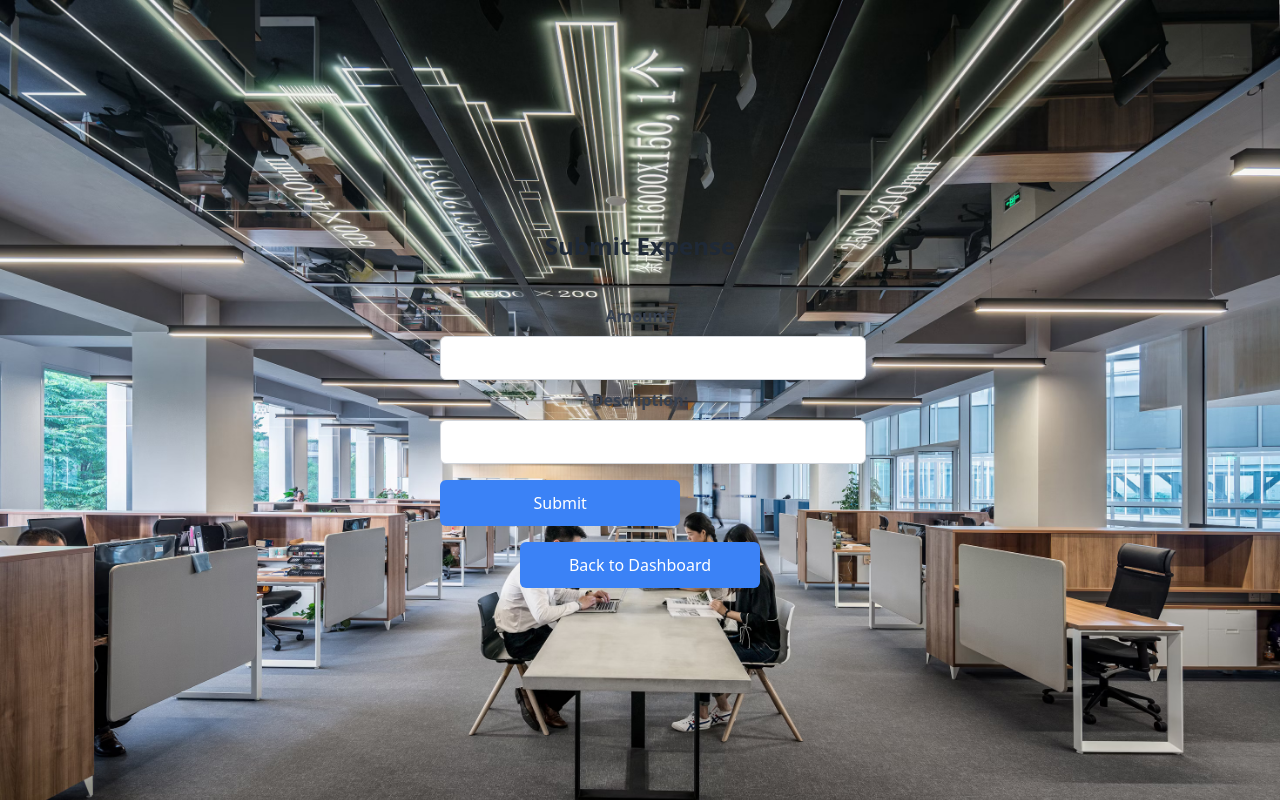
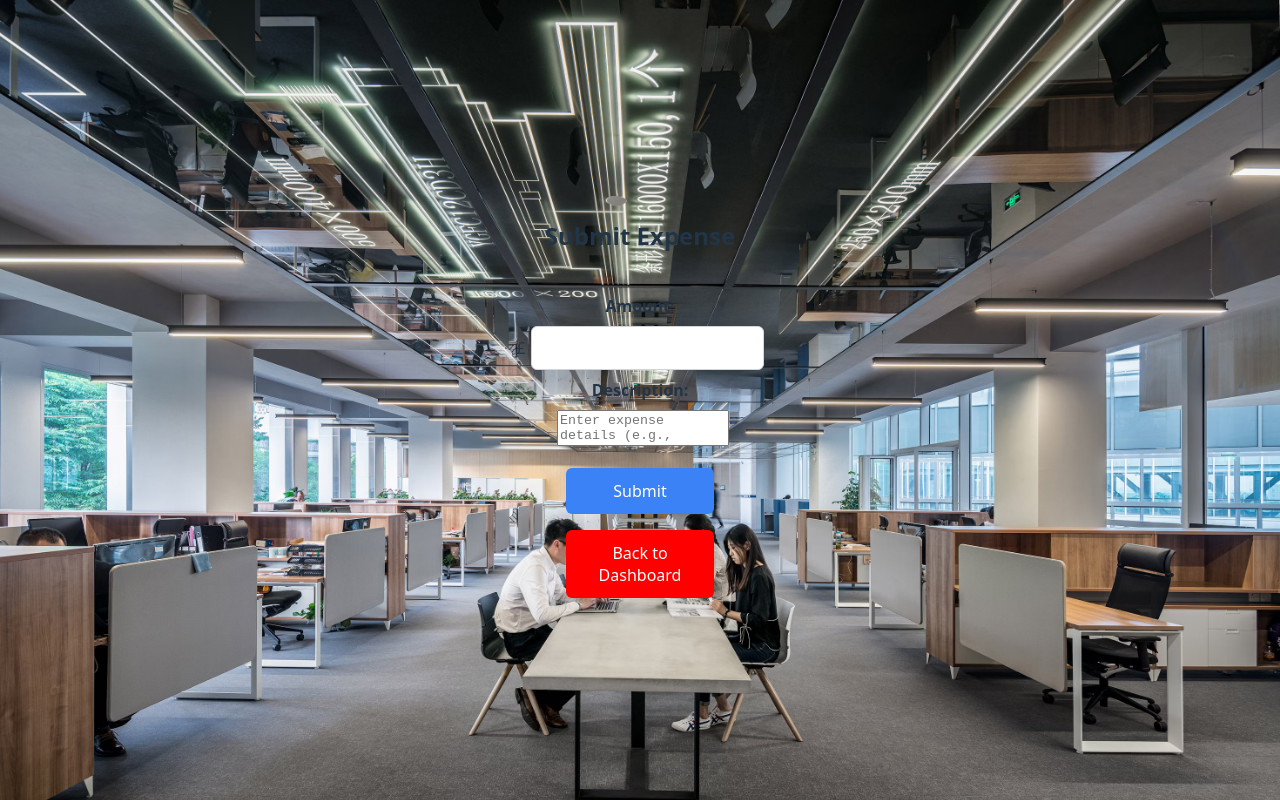
Before and after one commit to mollyhall05/employee-portal, a React (Vite) app: page /submit-expense in a window 1280 px wide. Built offline with nearby package versions, Linux system fonts and the light colour scheme; a web font is replaced by a local one.

Commit message:
bug fixes on work schedule and some styling changes

```diff
--- a/src/pages/Submit-Expense.jsx
+++ b/src/pages/Submit-Expense.jsx
@@ -2,6 +2,7 @@ import React, { useState,useEffect } from 'react';
 import { useNavigate} from 'react-router-dom';
 import { database } from "../firebase_setup/firebase.js";
 import { collection, addDoc,doc,getDoc} from "firebase/firestore";
+import { colors } from '@mui/material';
 
 function SubmitExpense() {
     const navigate = useNavigate();
@@ -54,28 +55,43 @@ function SubmitExpense() {
     return (
         <div style={{textAlign: 'center', padding: '20px' }}>
             <h2>Submit Expense</h2>
-            <form onSubmit={handleSubmit} style={{display: "inline-block", textAlign: "left"}}>
+            <form onSubmit={handleSubmit} style={{display: "flex", flexDirection: "column", alignItems: "center"}}>
                 <div>
                     <label>Amount:</label>
+                    <div style={{ display: "flex", alignItems: "center" }}>
+                    <span style={{ marginRight: "5px" }}>£</span>
                     <input
                         type="number"
                         value={amount}
                         onChange={(e) => setAmount(e.target.value)}
+                        min="0"
+                        step="0.01" // Allows decimal values for GBP
                         required
                     />
+                    </div>
                 </div>
                 <div>
-                    <label>Description:</label>
-                    <input
-                        type="text"
-                        value={description}
-                        onChange={(e) => setDescription(e.target.value)}
-                        required
-                    />
+                <label>Description:</label>
+                <textarea
+        value={description}
+        onChange={(e) => setDescription(e.target.value)}
+        placeholder="Enter expense details (e.g., Travel, Meals, etc.)"
+        rows="2" // Initial number of rows
+        style={{
+            width: "100%",
+            resize: "none", // Prevent manual resizing
+            overflow: "hidden", // Prevent scrollbars
+        }}
+        onInput={(e) => {
+            e.target.style.height = "auto"; // Reset height
+            e.target.style.height = `${e.target.scrollHeight}px`; // Adjust height dynamically
+        }}
+        required
+    />
                 </div>
                 <button type="submit">Submit</button>
+                <button onClick={() => navigate('/consultant-dashboard')} style={{background:"red"}}>Back to Dashboard</button>
             </form>
-            <button onClick={() => navigate('/consultant-dashboard')}>Back to Dashboard</button>
         </div>
     );
 }
--- a/src/pages/Submit-Leave.jsx
+++ b/src/pages/Submit-Leave.jsx
@@ -56,7 +56,7 @@ function SubmitLeave() {
     };
 
     return (
-        <div style={{textAlign: 'center', padding: '20px' }}>
+        <div style={{textAlign: 'center', padding: '20px'}}>
             <h2>Submit Leave Request</h2>
             <form onSubmit={handleSubmit}>
                 <div>
@@ -72,8 +72,6 @@ function SubmitLeave() {
                         <option value="Personal">Personal</option>
                     </select>
                 </div>
-
-                <br />
                 <div>
                     <label>Start Date: </label>
                     <input
@@ -83,8 +81,6 @@ function SubmitLeave() {
                         required
                     />
                 </div>
-
-                <br />
                 <div>
                     <label>End Date: </label>
                     <input
@@ -99,7 +95,7 @@ function SubmitLeave() {
                 <button type="submit" onClick={handleSubmit}>Submit</button>
             </form>
             <div style={{marginTop: '20px'}}>
-                <button onClick={() => navigate('/consultant-dashboard')}>Back to Dashboard</button>
+                <button onClick={() => navigate('/consultant-dashboard')} style={{background:"red"}}>Back to Dashboard</button>
             </div>
         </div>
     );
--- a/src/pages/Update-Info.jsx
+++ b/src/pages/Update-Info.jsx
@@ -159,7 +159,14 @@ const DisplayInfo = () => {
 						onChange={handleChange}
 						required
 						disabled={!isEdit}
-						style={{ width: "100%", padding: "8px", boxSizing: "border-box" }}
+						style={{
+							width: "100%",
+							padding: "8px",
+							boxSizing: "border-box",
+							overflow: "hidden", // Hide overflowing text
+							textOverflow: "ellipsis", // Add ellipsis for overflowing text
+							whiteSpace: "nowrap", // Prevent text from wrapping
+						}}
 					/>
 					<label>Username:</label>
 					<input
@@ -169,8 +176,15 @@ const DisplayInfo = () => {
 						onChange={handleChange}
 						required
 						disabled={!isEdit}
-						style={{ width: "100%", padding: "8px", boxSizing: "border-box" }}
-					/>
+						style={{
+							width: "100%",
+							padding: "8px",
+							boxSizing: "border-box",
+							overflow: "hidden", // Hide overflowing text
+							textOverflow: "ellipsis", // Add ellipsis for overflowing text
+							whiteSpace: "nowrap", // Prevent text from wrapping
+						}}
+						/>
 				</div>
 				<div
 					style={{
@@ -189,7 +203,14 @@ const DisplayInfo = () => {
 						onChange={handleChange}
 						required
 						disabled={!isEdit}
-						style={{ width: "100%", padding: "8px", boxSizing: "border-box" }}
+						style={{
+							width: "100%",
+							padding: "8px",
+							boxSizing: "border-box",
+							overflow: "hidden", // Hide overflowing text
+							textOverflow: "ellipsis", // Add ellipsis for overflowing text
+							whiteSpace: "nowrap", // Prevent text from wrapping
+						}}
 					/>
 					<label>Phone Number:</label>
 					<input
@@ -199,7 +220,14 @@ const DisplayInfo = () => {
 						onChange={handleChange}
 						required
 						disabled={!isEdit}
-						style={{ width: "100%", padding: "8px", boxSizing: "border-box" }}
+						style={{
+							width: "100%",
+							padding: "8px",
+							boxSizing: "border-box",
+							overflow: "hidden", // Hide overflowing text
+							textOverflow: "ellipsis", // Add ellipsis for overflowing text
+							whiteSpace: "nowrap", // Prevent text from wrapping
+						}}
 					/>
 				</div>
 
--- a/src/pages/Work-Schedule.jsx
+++ b/src/pages/Work-Schedule.jsx
@@ -10,7 +10,7 @@ import {database,collection, addDoc, getDocs, deleteDoc, doc, updateDoc} from ".
 function WorkSchedule() {
 
     const [events, setEvents] = useState([
-        {id: 1, title: "Current Day", start: new Date() }
+        {id: 1, title: "Current Day", start: new Date(),Owner: "Unknown User"},
     ]);
 
     const [menu, setMenu] = useState(null)
@@ -21,7 +21,7 @@ function WorkSchedule() {
     useEffect(() => {
         const fetchEvents = async() => {
             const eventSnap = await getDocs(eCollection);
-            const eventList = eventSnap.docs.map(doc => ({ id: doc.id, title: doc.data().title, start: doc.data().start}))
+            const eventList = eventSnap.docs.map(doc => ({ id: doc.id, title: doc.data().title, start: doc.data().start,owner: doc.data().Owner,}))
             setEvents(eventList);
         };
         fetchEvents();
@@ -75,8 +75,9 @@ function WorkSchedule() {
     };
 
     const viewEvent = () => {
-
-        alert(`The event you're viewing is "${selectedEvent.event.title}" \n Created by: ${selectedEvent.event.extendedProps.Owner}`);
+        console.log(selectedEvent.event.start);
+        console.log(events)
+        alert(`The event you're viewing is "${selectedEvent.event.title}" \n Created by: ${selectedEvent.event.extendedProps.owner} \n Date: ${new Date(selectedEvent.event.start).toLocaleString()}`);
         menuClose();
     }
 
@@ -97,7 +98,16 @@ function WorkSchedule() {
         <div>
             <h2>Work Schedule</h2>
             <Link to={"/consultant-dashboard"} style={{float: "right",padding: "10px",fontSize: "16px"}}>Back To Dashboard</Link>
-            <FullCalendar
+            <FullCalendar lCalendar
+            style={{
+                margin: "20px auto",
+                width: "90%",
+                backgroundColor: "white",
+                border: "1px solid #ddd",
+                borderRadius: "8px",
+                padding: "10px",
+                boxShadow: "0 4px 8px rgba(0, 0, 0, 0.1)",
+            }}
                 plugins = {[dayGridPlugin, timeGridPlugin, interactionPlugin]}
                 initialView="dayGridMonth"
                 headerToolbar={{
--- a/src/pages/manager-dashboard.jsx
+++ b/src/pages/manager-dashboard.jsx
@@ -13,7 +13,6 @@ function ManagerDashboard() {
       <div style={{textAlign: "center", padding: "20px"}}>
           <h2>Manager Dashboard</h2>
           <p>Welcome! Here are your options:</p>
-
           <div style={{marginTop: "20px"}}>
               <button onClick={handleLogout} style={{backgroundColor: "red", color: "white"}}>
                   🚪 Logout
@@ -22,5 +21,4 @@ function ManagerDashboard() {
       </div>
   );
 }
-
 export default ManagerDashboard;
--- a/src/pages/styles/Register.css
+++ b/src/pages/styles/Register.css
@@ -26,7 +26,6 @@ body{
 h2 {
     font-size: 1.5rem;
     font-weight: bold;
-    color: #1f2937;
     margin-bottom: 2rem;
 }
 
@@ -57,7 +56,6 @@ label {
     margin-bottom: 0.5rem;
     margin-top: 0.5rem;
     font-weight: bold;
-    color: #374151;
 }
 
 input, select {
```
